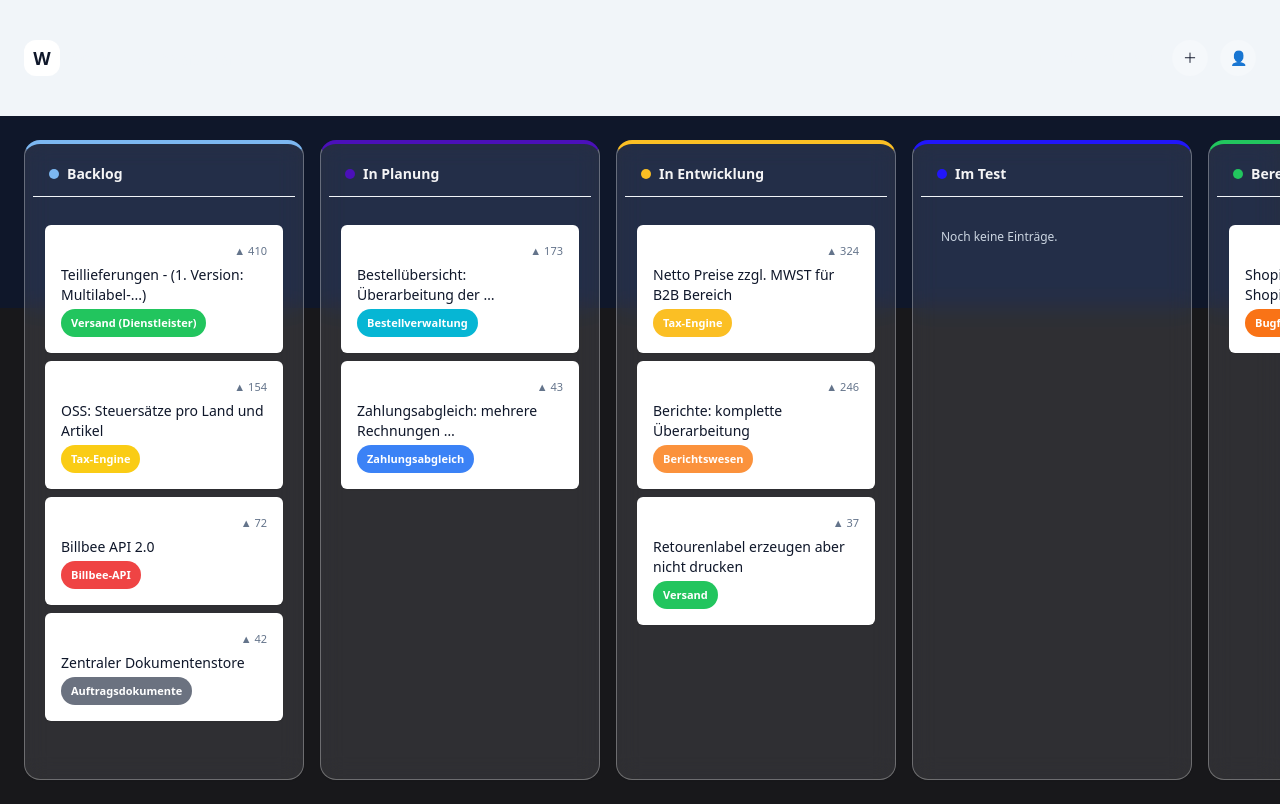
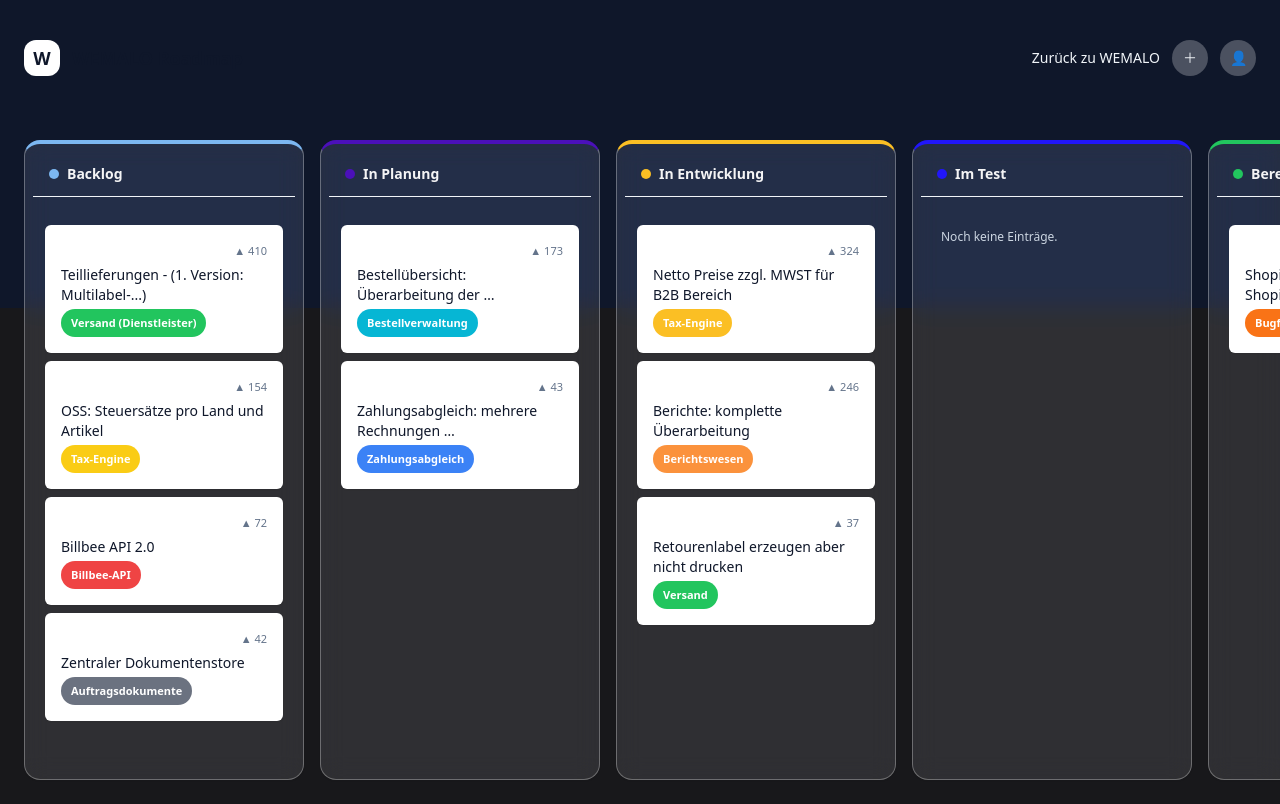
Before and after one commit to anaprieto7/wemalo-roadmap, a React (Vite) app: page / in a window 1280 px wide. Built offline with nearby package versions, Linux system fonts and the light colour scheme.

Commit message:
"update background"

```diff
--- a/src/components/Roadmap/RoadmapBoard.jsx
+++ b/src/components/Roadmap/RoadmapBoard.jsx
@@ -9,12 +9,12 @@ function RoadmapBoard() {
     <div className="flex flex-col min-h-screen roadmap-container">
 
       {/* 2. HEADER: Cambiado bg-orange-500 a bg-transparent */}
-      <header className="flex items-center justify-between px-6 py-10 bg-slate-100 text-slate-900 ">
+      <header className="flex items-center justify-between px-6 py-10 bg-slate-900 text-slate-100 ">
         <div className="flex items-center gap-3">
           <div className="w-9 h-9 rounded-xl bg-white text-slate-900 flex items-center justify-center font-bold text-lg">
             W
           </div>
-          <span className="font-semibold text-slate-100 text-lg">WEMALO Roadmap</span>
+          <span className="font-semibold text-slate-900 text-lg">WEMALO Roadmap</span>
         </div>
 
         <div className="flex items-center gap-3 text-sm">
```
